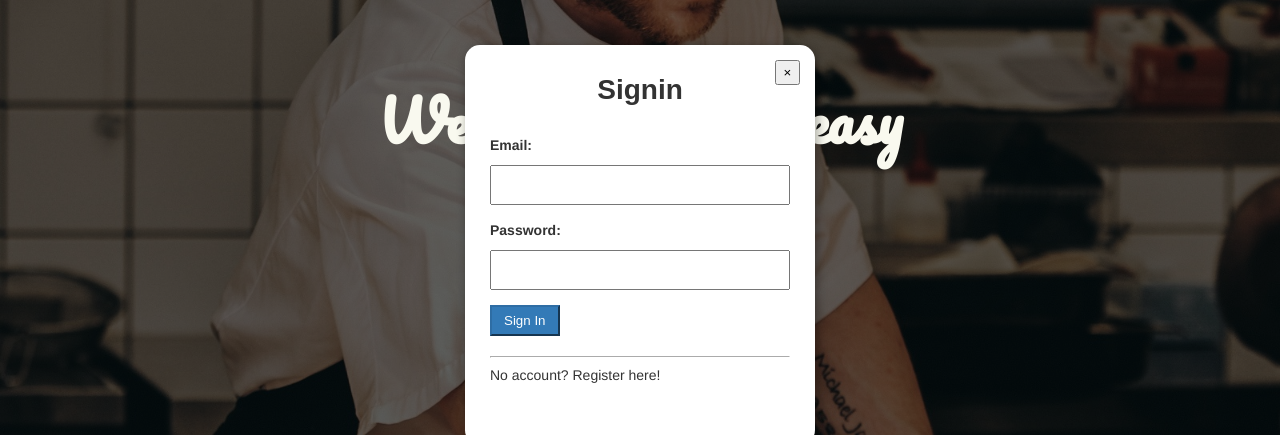
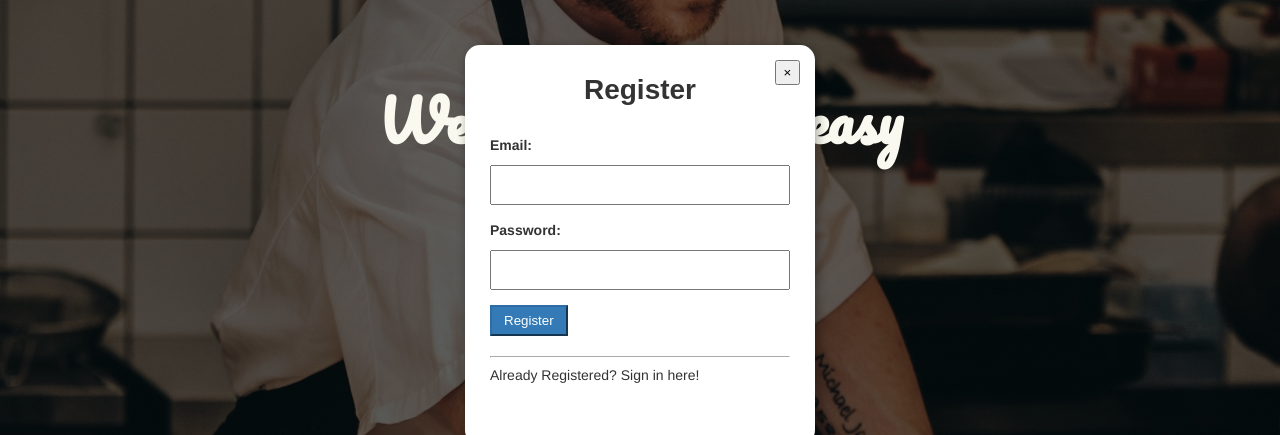
Before and after one commit to dotEthan/Recipeasy2, a Vue app: page / in a window 1280 px wide. Both pictures are taken after a click on the link "Register". Shown: the part 267-702 px from the top of the page. Built offline with nearby package versions, Linux system fonts and the light colour scheme; no server answers.

Commit message:
feat: reworked stores and ensured all functionality working

```diff
--- a/src/components/core/auth/AuthComponent.vue
+++ b/src/components/core/auth/AuthComponent.vue
@@ -1,53 +1,50 @@
 <script setup lang="ts">
 import { ref } from 'vue'
-import {
-  collection,
-  doc,
-  getDoc,
-  setDoc,
-  getFirestore,
-  type DocumentData
-} from 'firebase/firestore'
-import { createUserWithEmailAndPassword, type User } from 'firebase/auth'
-import { auth, firebaseapp } from '../../../firebase'
+import { collection, doc, getDoc, setDoc, getFirestore } from 'firebase/firestore'
+import { firebaseapp } from '../../../firebase'
 import { useRecipeStore } from '@/stores/recipe'
 import router from '@/router/main'
 import { useUserStore } from '@/stores/user'
-import type { Recipe } from '@/types/Recipes'
 import { useAuthService } from '@/composables/useAuthService'
 import type { LocalUser, UserState } from '@/types/UserState'
+import { useAppStore } from '@/stores/app'
+import type { User } from 'firebase/auth'
 
 let authError = ref(false)
 const recipeStore = useRecipeStore()
 const userStore = useUserStore()
+const appStore = useAppStore()
 const authService = useAuthService()
-let thisType = ref('signin')
-
-// const docRef = doc(db, 'cities', 'SF')
-// const docSnap = await getDoc(docRef)
+let thisType = ref(appStore.registrationOrSigninModal)
 
 const usersRef = collection(getFirestore(firebaseapp), 'users')
 
 async function onSubmit(e: any) {
   const { email, password } = e.target.elements
-  let usersFirebaseData, initUserData: LocalUser, userStoredData
+  let userState: UserState, userStoredData
 
   authError.value = false
 
   if (thisType.value === 'register') {
     authService
       .registerUser(email.value, password.value)
-      .then((user) => {
-        console.log('Logged in user:', user)
-        usersFirebaseData = user
+      .then((user: User) => {
+        console.log('Registered user:', user)
+        let email = user.email || undefined
+        if (email === null) {
+          email = undefined
+        }
         userStoredData = {
           uid: user?.uid,
-          email: user?.email,
+          email: user?.email ?? undefined,
           displayName: '',
           createdAt: new Date(),
           recipes: [],
           shoppingLists: []
         }
+        userState = { localUser: userStoredData, uid: user.uid, authorized: true }
+
+        initializeStores(userState)
 
         return setDoc(doc(usersRef, user?.uid), userStoredData)
       })
@@ -59,72 +56,40 @@ async function onSubmit(e: any) {
     authService
       .signIn(email.value, password.value)
       .then((user) => {
-        console.log('Logged in user:', user)
-        usersFirebaseData = user
-        return getDoc(doc(usersRef, usersFirebaseData?.uid))
+        console.log('Sign in user:', user)
+        return getDoc(doc(usersRef, user?.uid))
       })
       .then((data) => {
-        userStoredData = data.data()
+        userStoredData = data.data() as LocalUser
+        const userId = userStoredData.uid || ''
+        userState = { ...data.data(), uid: userId, authorized: true, localUser: userStoredData }
+        console.log('Store Data set:', userState)
+        initializeStores(userState)
       })
       .catch((error) => console.error(error))
   }
-  if (usersFirebaseData) initializeUserStoreData(usersFirebaseData, userStoredData)
-  if (userStoredData) initializeRecipeStoreData(userStoredData)
+  console.log('user signed in, initializing store')
 
   router.push('/')
+  appStore.toggleRegistrationModal()
 }
 
-// async function registerUser(email: string, password: string): Promise<User | undefined> {
-//   try {
-//     const userCredential = await createUserWithEmailAndPassword(auth, email, password)
-//     const user = userCredential.user
+function initializeStores(userState: UserState) {
+  // User Store
+  userStore.setInitialUserState(userState)
 
-//     await setDoc(doc(usersRef, user.uid), {
-//       uid: user.uid,
-//       email: user.email,
-//       displayName: '',
-//       createdAt: new Date(),
-//       recipes: []
-//     })
+  // Recipe Store
+  if (userState.localUser?.recipes) recipeStore.setAllRecipes(userState.localUser?.recipes)
 
-//     console.log('User document created successfully:', user.uid)
-
-//     return user
-//   } catch (error: any) {
-//     // TODO: handle errors
-//     console.log('Error during registration:', error)
-//     authError.value = error.message
-//   }
-// }
-
-function initializeUserStoreData(user: User | undefined, userData: DocumentData | undefined) {
-  const allUserTags: string[] = Array.from(
-    new Set(userData?.recipes.flatMap((recipe: Recipe) => recipe.tags))
-  )
-
-  console.log('initial user: ', user)
-  console.log('initial userdata: ', userData)
-  const userState = {
-    uid: user?.uid || '0000',
-    localUser: { ...userData, uid: user?.uid },
-    authorized: true,
-    allTags: allUserTags
-  }
-
-  userStore.setInitialUserState(userState)
-}
-
-function initializeRecipeStoreData(userData: DocumentData) {
-  recipeStore.setAllRecipes(userData.recipes)
-  console.log('recipeStore filled. data: ', userData.recipes)
+  // App Store (if needed)
 }
 
 function onSwitchTypeHandler(type: string) {
-  thisType.value = type
+  appStore.toggleRegistrationModal(type)
 }
 
 function onClose() {
-  console.log('close')
+  appStore.toggleRegistrationModal()
 }
 </script>
 <template>
--- a/src/components/core/header/navMenu/NavMenuComponent.vue
+++ b/src/components/core/header/navMenu/NavMenuComponent.vue
@@ -1,22 +1,19 @@
 <script setup lang="ts">
-import { collection, doc, setDoc, getFirestore } from 'firebase/firestore'
+import { computed } from 'vue'
 import { getAuth, signOut } from 'firebase/auth'
-import { auth, firebaseapp } from '../../../../firebase'
 import { useAppStore } from '@/stores/app'
 import { useUserStore } from '@/stores/user'
-import { storeToRefs } from 'pinia'
 import router from '@/router/main'
 import { useDataService } from '@/composables/useDataService'
+import { useRecipeStore } from '@/stores/recipe'
 
-// const usersRef = collection(getFirestore(firebaseapp), 'users')
-const usersRef = collection(getFirestore(firebaseapp), 'test_data')
 const appStore = useAppStore()
 const userStore = useUserStore()
+const recipeStore = useRecipeStore()
 const dataService = useDataService()
-const { isTestModeOn } = storeToRefs(appStore)
-const { isAuthorized } = storeToRefs(userStore)
-
-const emit = defineEmits(['mobileModalClose', 'yeah'])
+const isTestModeOn = computed(() => appStore.isTestModeOn)
+const isAuthorized = computed(() => userStore.isAuthorized)
+const currentUser = computed(() => userStore.getCurrentUser)
 
 function testModeOff() {
   appStore.turnTestModeOff()
@@ -24,21 +21,14 @@ function testModeOff() {
   router.push('/')
 }
 
-function onModalOpen(type: string) {
-  // COnfusing, how's this working? all needed?
-  appStore.toggleRegistrationModal()
-}
-
 function onClickRegisterSigning(type: string) {
-  onModalOpen(type)
-  emit('mobileModalClose')
+  appStore.toggleRegistrationModal(type)
 }
 
 async function onSave() {
-  const loggedInUser = userStore.getCurrentUser
-  if (loggedInUser) {
+  if (currentUser.value) {
     try {
-      dataService.saveUserData(loggedInUser)
+      dataService.saveUserData(currentUser.value)
     } catch (error: any) {
       // TODO: handle errors
       console.log('Error during Saving:', error)
@@ -65,8 +55,10 @@ async function onSignOut() {
   } else {
     testModeOff()
   }
-  userStore.$reset()
-  console.log('store reset')
+  userStore.resetState()
+  recipeStore.resetState()
+  appStore.resetState()
+  console.log('stores reset')
   router.push('/')
 }
 </script>
--- a/src/components/core/recipeList/recipeEdit/RecipeEditComponent.vue
+++ b/src/components/core/recipeList/recipeEdit/RecipeEditComponent.vue
@@ -34,6 +34,10 @@ function onSubmit() {
   } else if (formData) {
     recipeStore.addRecipe(formData.value)
   }
+  //TODO add new tags
+  // const allUserTags: string[] = Array.from(
+  //   new Set(userData?.recipes.flatMap((recipe: Recipe) => recipe.tags))
+  // )
   onCancel()
 }
 
--- a/src/components/core/recipeList/recipeFilter/FilterComponent.vue
+++ b/src/components/core/recipeList/recipeFilter/FilterComponent.vue
@@ -13,7 +13,7 @@ defineProps({
 })
 
 let mobileFiltersOpen = ref(false)
-let allUserTags = ref<String[]>([...userStore.allTags])
+let allUserTags = ref<String[]>([...recipeStore.getAllRecipeTags])
 const filterState = reactive<{ [key: string]: boolean }>({})
 let filterList = ref(allUserTags.value as string[])
 
--- a/src/composables/useAuthService.ts
+++ b/src/composables/useAuthService.ts
@@ -8,11 +8,13 @@ export function useAuthService() {
   const error = ref<string | null>(null)
 
   const signIn = async (email: string, password: string): Promise<User> => {
+    console.log('signing in')
     const userCredential = await signInWithEmailAndPassword(auth, email, password)
     return userCredential.user
   }
 
   const registerUser = async (email: string, password: string): Promise<User> => {
+    console.log('registering')
     const userCredential = await createUserWithEmailAndPassword(auth, email, password)
     return userCredential.user
   }
--- a/src/stores/app.ts
+++ b/src/stores/app.ts
@@ -1,42 +1,67 @@
 import { defineStore } from 'pinia'
+import { ref, computed } from 'vue'
 import { useRecipeStore } from './recipe'
+import { auth } from '../firebase'
+import { collection, getFirestore } from 'firebase/firestore'
 import { signInWithEmailAndPassword } from 'firebase/auth'
-import { auth } from '../firebase'
 
-export const useAppStore = defineStore('app', {
-  state: () => ({
-    testModeOn: false,
-    registrationModalOpen: false
-  }),
-  getters: {
-    isTestModeOn: (state) => state.testModeOn,
-    isRegistrationModalOpen: (state) => state.registrationModalOpen
-  },
-  actions: {
-    async turnTestModeOn() {
-      console.log('tests')
-      try {
-        const userCredential = await signInWithEmailAndPassword(
-          auth,
-          'testmode@testmode.com',
-          'testmode'
-        )
-        const user = userCredential.user
-        console.log('test User Logged in: ', user)
-        const recipeStore = useRecipeStore()
-        this.testModeOn = true
-        recipeStore.loadDummyData()
-      } catch (error: any) {
-        //TODO: handle errors
-        console.log('Error during registration:', error)
-      }
-    },
-    turnTestModeOff() {
-      this.testModeOn = false
-    },
-    toggleRegistrationModal() {
-      this.registrationModalOpen = !this.registrationModalOpen
-      console.log('toggling: ', this.registrationModalOpen)
+import { useUserStore } from './user'
+import { useDataService } from '@/composables/useDataService'
+import type { LocalUser } from '@/types/UserState'
+
+export const useAppStore = defineStore('app', () => {
+  const recipeStore = useRecipeStore()
+  const userStore = useUserStore()
+  const dataService = useDataService()
+  const db = getFirestore()
+  const testDataRef = collection(db, 'test_data')
+
+  const testModeOn = ref(false)
+  const registrationOrSigninModal = ref('')
+
+  const isTestModeOn = computed(() => testModeOn.value)
+  const isRegistrationModalOpen = computed(() => registrationOrSigninModal.value.length > 0)
+
+  async function turnTestModeOn() {
+    try {
+      await signInWithEmailAndPassword(auth, 'testmode@testmode.com', 'testmode')
+      testModeOn.value = true
+
+      const userStoredData = (await dataService.loadUserData('testmode', testDataRef)) as LocalUser
+      userStore.setTestModeOn(userStoredData)
+      recipeStore.setAllRecipes(userStoredData.recipes || [])
+    } catch (error: any) {
+      console.log('Error during registration:', error)
     }
   }
+
+  function turnTestModeOff() {
+    testModeOn.value = false
+    recipeStore.resetState()
+    userStore.resetState()
+  }
+
+  function toggleRegistrationModal(type?: string) {
+    registrationOrSigninModal.value = ''
+
+    setTimeout(() => {
+      registrationOrSigninModal.value = type || ''
+    }, 10)
+  }
+
+  function resetState() {
+    testModeOn.value = false
+    registrationOrSigninModal.value = ''
+  }
+
+  return {
+    testModeOn,
+    registrationOrSigninModal,
+    isTestModeOn,
+    isRegistrationModalOpen,
+    turnTestModeOn,
+    turnTestModeOff,
+    toggleRegistrationModal,
+    resetState
+  }
 })
--- a/src/stores/recipe.ts
+++ b/src/stores/recipe.ts
@@ -1,121 +1,129 @@
 import { defineStore } from 'pinia'
-import type { Recipe } from '@/types/Recipes'
+import { ref, computed } from 'vue'
+import type { Recipe, RecipeState } from '@/types/Recipes'
 
-export const useRecipeStore = defineStore('recipes', {
-  state: () => ({
-    userId: '1', // UUID
-    recipes: [] as Recipe[],
-    selectedRecipeId: -1,
-    activeFilters: [] as String[]
-  }),
-  getters: {
-    recipeLength: (state): number => state.recipes.length,
-    getSelectedRecipe: (state): Recipe | undefined =>
-      state.recipes.find((recipe) => recipe.id === state.selectedRecipeId),
-    getAllRecipeTags: (state): string[] =>
+export const useRecipeStore = defineStore('recipes', () => {
+  const userId = ref<string>('')
+  const recipes = ref<Recipe[]>([])
+  const allTags = ref<string[]>([])
+  const selectedRecipeId = ref<string>('')
+  const activeFilters = ref<string[]>([])
+
+  const recipeLength = computed(() => recipes.value.length)
+
+  const getSelectedRecipe = computed(() =>
+    recipes.value.find((recipe) => recipe.id === selectedRecipeId.value)
+  )
+
+  const getAllRecipeTags = computed(() =>
     Array.from(
       new Set(
-          state.recipes.flatMap(
+        recipes.value.flatMap(
           (recipe) => recipe.tags?.filter((tag): tag is string => typeof tag === 'string') || []
         )
       )
-      ),
-    getActiveFilters: (state) => state.activeFilters
-  },
-  actions: {
-    updateRecipe(recipe: Recipe) {
-      this.recipes = this.recipes.map((r) => {
-        return r.id === recipe.id ? recipe : r
-      })
-    },
-    addRecipe(recipe: Recipe) {
-      this.$patch((state) => {
-        state.recipes.push(recipe)
-      })
-    },
-    setSelectedRecipeId(id: number) {
-      this.selectedRecipeId = id
-    },
-    removeSelectedRecipe() {
-      const recipeToDelete = this.recipes.find((recipe) => recipe.id === this.selectedRecipeId)
-      const deletedRecipeIndex = recipeToDelete ? this.recipes.indexOf(recipeToDelete) : -1
-      if (deletedRecipeIndex) {
-        this.recipes.splice(deletedRecipeIndex, 1)
-        console.log('recipe removed')
+    )
+  )
+
+  const getActiveFilters = computed(() => activeFilters.value)
+
+  function updateRecipe(recipe: Recipe) {
+    recipes.value = recipes.value.map((r) => (r.id === recipe.id ? recipe : r))
+  }
+
+  function addRecipe(recipe: Recipe) {
+    recipes.value.push(recipe)
+  }
+
+  function setSelectedRecipeId(id: string) {
+    selectedRecipeId.value = id
+  }
+
+  function removeSelectedRecipe() {
+    const recipeToDelete = recipes.value.find((recipe) => recipe.id === selectedRecipeId.value)
+    const deletedRecipeIndex = recipeToDelete ? recipes.value.indexOf(recipeToDelete) : -1
+    if (deletedRecipeIndex >= 0) {
+      recipes.value.splice(deletedRecipeIndex, 1)
+      console.log('Recipe removed')
     } else {
-        console.log('recipe does not exist')
+      console.log('Recipe does not exist')
     }
-    },
-    setActiveFilters(filters: string[]) {
-      this.activeFilters = filters
-    },
-    setAllRecipes(recipes: Recipe[]) {
-      this.recipes = recipes
-    },
-    loadDummyData() {
-      this.$patch({
-        userId: '1', // UUID
-        recipes: [
+  }
+
+  function setActiveFilters(filters: string[]) {
+    activeFilters.value = filters
+  }
+
+  function setAllRecipes(newRecipes: Recipe[]) {
+    recipes.value = newRecipes
+  }
+
+  function loadDummyData() {
+    userId.value = '1'
+    recipes.value = [
       {
-            id: 1,
+        id: 'testmode',
         name: 'Beyond Burger',
         description: 'A burger Beyond Burgers of Burger Beyondness',
         ingredients: [
           {
-                title: 'Cake',
+            title: 'burger and fries',
             steps: [
               { name: 'stuff', amount: '3', unit: 'cups' },
-                  { name: 'things' },
-                  { name: 'etc' }
+              { name: 'seitan burger', amount: '3', unit: 'cups' },
+              { name: 'spices' },
+              { name: 'potatoes', amount: '4' }
+            ]
+          },
+          {
+            title: 'Bun',
+            steps: [
+              { name: 'wheat', amount: '', unit: 'cups' },
+              { name: 'Buckwheat', amount: '1', unit: 'cup' },
+              { name: 'water', amount: 'till done' },
+              { name: 'salt', unit: 'tbsp' }
             ]
           }
         ],
-            directions: [{ title: 'do first', steps: ['stir it', 'mix it', 'lick it'] }],
+        directions: [
+          { title: 'Burger', steps: ['cook burger', 'bake fries', 'add stuff if you want'] },
+          { title: 'bun', steps: ['combine', 'smoke break', 'Proft!'] }
+        ],
         imgPath: 'https://picsum.photos/seed/picsum/200/300',
         rating: 3.5,
         private: true,
         tags: ['burger', 'snack', 'dinner', 'fast food', 'vegan']
-          },
-          {
-            id: 2,
-            name: 'Milkshake',
-            ingredients: ['stuff', 'things', 'etc'],
-            imgPath:
-              'https://assets.epicurious.com/photos/647df8cad9749492c4d5d407/1:1/w_1920,c_limit/StrawberryMilkshake_RECIPE_053123_3599.jpg',
-            rating: 3.5,
-            tags: ['milk', 'drink', 'fast food', 'vegan']
-          },
-          {
-            id: 3,
-            name: 'Fries and Coke',
-            ingredients: ['stuff', 'things', 'etc'],
-            imgPath:
-              'https://retailworldmagazine.com.au/wp-content/uploads/2021/06/Beyond_Burger1.jpg',
-            rating: 3.5,
-            tags: ['potato', 'drink', 'fast food']
-          },
-          {
-            id: 4,
-            name: 'naps',
-            ingredients: ['stuff', 'things', 'etc'],
-            imgPath:
-              'https://retailworldmagazine.com.au/wp-content/uploads/2021/06/Beyond_Burger1.jpg',
-            rating: 3.5,
-            tags: ['beets', 'drink', 'fast food', 'vegan']
-          },
-          {
-            id: 5,
-            name: 'relapse',
-            ingredients: ['stuff', 'things', 'etc'],
-            imgPath:
-              'https://retailworldmagazine.com.au/wp-content/uploads/2021/06/Beyond_Burger1.jpg',
-            rating: 3.5,
-            tags: ['milk', 'drink', 'fast food', 'vegan']
       }
-        ] as Recipe[],
-        selectedRecipeId: -1,
-        activeFilters: [] as String[]
-      })
+    ]
+    selectedRecipeId.value = ''
+    activeFilters.value = []
   }
+
+  function resetState() {
+    userId.value = ''
+    recipes.value = []
+    allTags.value = []
+    selectedRecipeId.value = ''
+    activeFilters.value = []
+  }
+
+  return {
+    userId,
+    recipes,
+    allTags,
+    selectedRecipeId,
+    activeFilters,
+    recipeLength,
+    getSelectedRecipe,
+    getAllRecipeTags,
+    getActiveFilters,
+    updateRecipe,
+    addRecipe,
+    setSelectedRecipeId,
+    removeSelectedRecipe,
+    setActiveFilters,
+    setAllRecipes,
+    loadDummyData,
+    resetState
   }
 })
--- a/src/stores/user.ts
+++ b/src/stores/user.ts
@@ -1,41 +1,56 @@
 import type { LocalUser, UserState } from '@/types/UserState'
 import { defineStore } from 'pinia'
+import { computed, ref } from 'vue'
 
-export const useUserStore = defineStore('user', {
-  state: (): UserState => ({
-    uid: '',
-    authorized: false,
-    allTags: [], // TODO move to recipe store
-    localUser: {}
-  }),
-  getters: {
-    isAuthorized: (state) => state.authorized,
-    getCurrentUser: (state): LocalUser | undefined => state.localUser
-  },
-  actions: {
-    deauthorize() {
-      this.authorized = false
-    },
-    authorize() {
-      this.authorized = true
-    },
-    addTag(tag: string) {
-      this.allTags.push(tag)
-    },
-    removeTag(tag: string) {
-      const tagIndex = this.allTags.indexOf(tag)
-      this.allTags.splice(tagIndex, 1)
-    },
-    setInitialUserState(user: UserState) {
-      this.$patch(user)
-    },
-    resetState() {
-      this.$patch({
-        uid: '',
-        authorized: false,
-        allTags: [],
-        localUser: {}
-      })
-    }
+export const useUserStore = defineStore('user', () => {
+  const uid = ref('')
+  const authorized = ref(false)
+  const localUser = ref<LocalUser>({})
+
+  const isAuthorized = computed(() => authorized.value)
+  const getCurrentUser = computed(() => localUser.value)
+
+  function deauthorize() {
+    authorized.value = false
+  }
+
+  function authorize() {
+    authorized.value = true
+  }
+
+  function setLocalUser(user: LocalUser) {
+    localUser.value = user
+  }
+
+  function setInitialUserState(userState: UserState) {
+    uid.value = userState.uid
+    authorized.value = userState.authorized
+    localUser.value = userState.localUser
+  }
+
+  function resetState() {
+    uid.value = ''
+    authorized.value = false
+    localUser.value = {}
+  }
+
+  function setTestModeOn(testData: LocalUser) {
+    uid.value = 'testMode'
+    authorized.value = true
+    localUser.value = { ...testData }
+  }
+
+  return {
+    uid,
+    authorized,
+    localUser,
+    isAuthorized,
+    getCurrentUser,
+    deauthorize,
+    authorize,
+    setLocalUser,
+    setInitialUserState,
+    resetState,
+    setTestModeOn
   }
 })
--- /dev/null
+++ b/src/types/AppState.d.ts
@@ -0,0 +1,4 @@
+export type AppState = {
+  testModeOn: boolean
+  registrationOrSigninModal: string
+}
--- a/src/types/UserState.d.ts
+++ b/src/types/UserState.d.ts
@@ -1,10 +1,10 @@
 import type { Recipe } from '@/types/Recipes'
+import type { ShoppingList } from './ShoppingLists'
 
 export type UserState = {
   uid: string
-  localUser?: LocalUser
+  localUser: LocalUser
   authorized: boolean
-  allTags: string[]
 }
 
 export type LocalUser = {
@@ -14,4 +14,6 @@ export type LocalUser = {
   displayName?: string
   recipes?: Recipe[]
   email?: string
+  createdAt?: date
+  shoppingLists?: ShoppingList[]
 }
```
Also changed, not shown: src/composables/useDataService.ts (+13 -5 lines), src/types/Recipes.d.ts (+9 -1 lines), 1 other file (tests, documents, lock files or other folders). Lines whose indentation alone changed are shown as unchanged.
